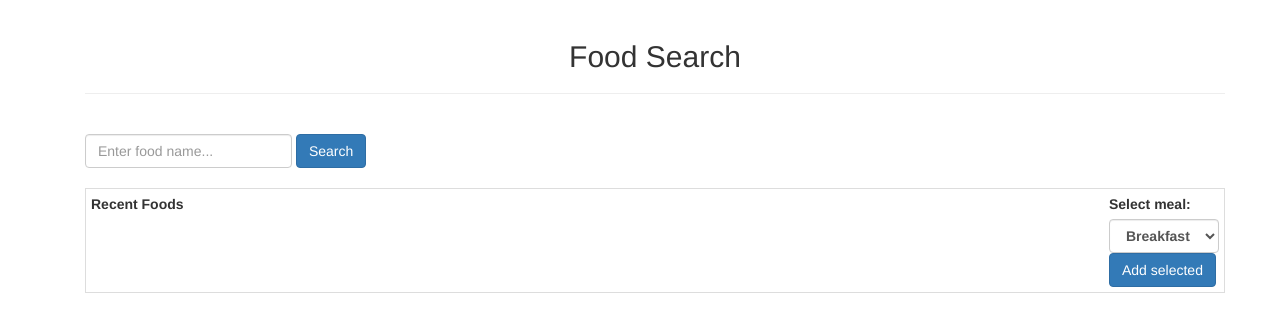
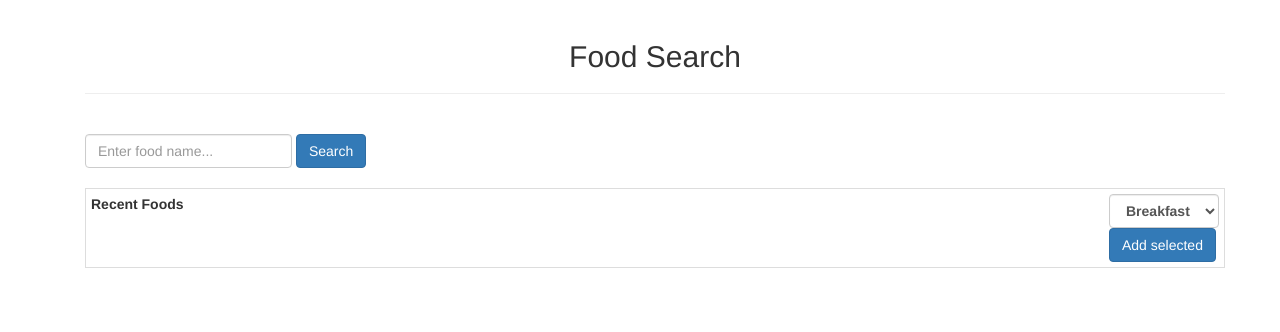
Before and after one commit to grassten/MacroTrackerProject, a Flask app: page /search in a window 1280 px wide. Shown: the part 51-383 px from the top of the page. Run offline with Flask 2, Linux system fonts and the light colour scheme; the visitor is signed in with stand-in values (Sample User, id 1); data comes from the database, SQL or seed files in the repository; data that the repository does not hold is empty; some libraries are stand-ins or nearby versions.

```diff
--- a/app/templates/search.html
+++ b/app/templates/search.html
@@ -20,9 +20,9 @@
 				<th colspan="2">
 					<span class="pull-left">Recent Foods</span>
 					<span class="pull-right">
+						<div class="form-inline">
 							{% if meal == None %}
 							<div>
-							<label for="sel1">Select meal:</label>
 								<select class="form-control" id="sel1">
 									<option>Breakfast</option>
 									<option>Lunch</option>
@@ -32,6 +32,7 @@
 							</div>
 							{% endif %}
 							<button type="submit" class="btn btn-primary" name="action" value="multiadd">Add selected</button>
+						</div>
 					</span>
 				</th>
 			</tr>
```
Lines whose indentation alone changed are shown as unchanged.
